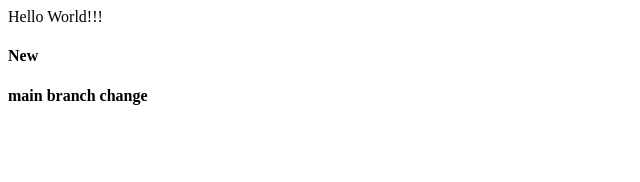
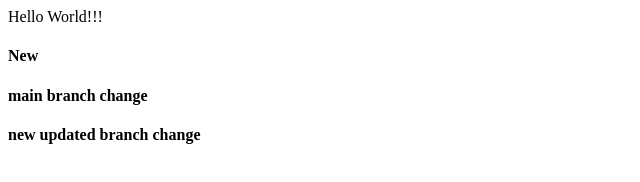
Before and after one commit to ArtakArmeniStepanyan/lessons, a plain HTML site: page index.html in a window 1280 px wide. Shown: the whole page, without its empty margins (0-640 px from the left). Drawn offline with Linux system fonts and the light colour scheme.

Commit message:
new updated branch change

```diff
--- a/index.html
+++ b/index.html
@@ -10,5 +10,6 @@
     Hello World!!!
     <h4>New</h4>
     <h4>main branch change</h4>
+    <h4>new  updated branch change</h4>
 </body>
 </html>
```
